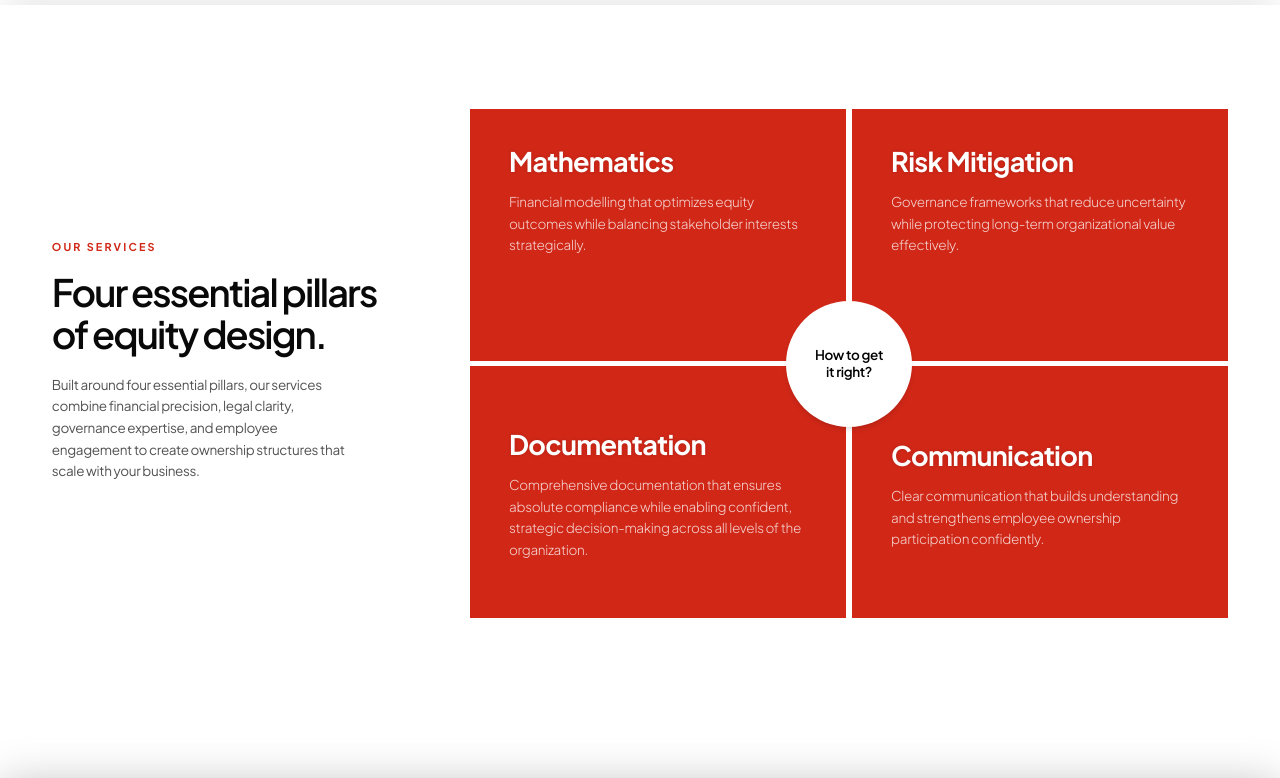
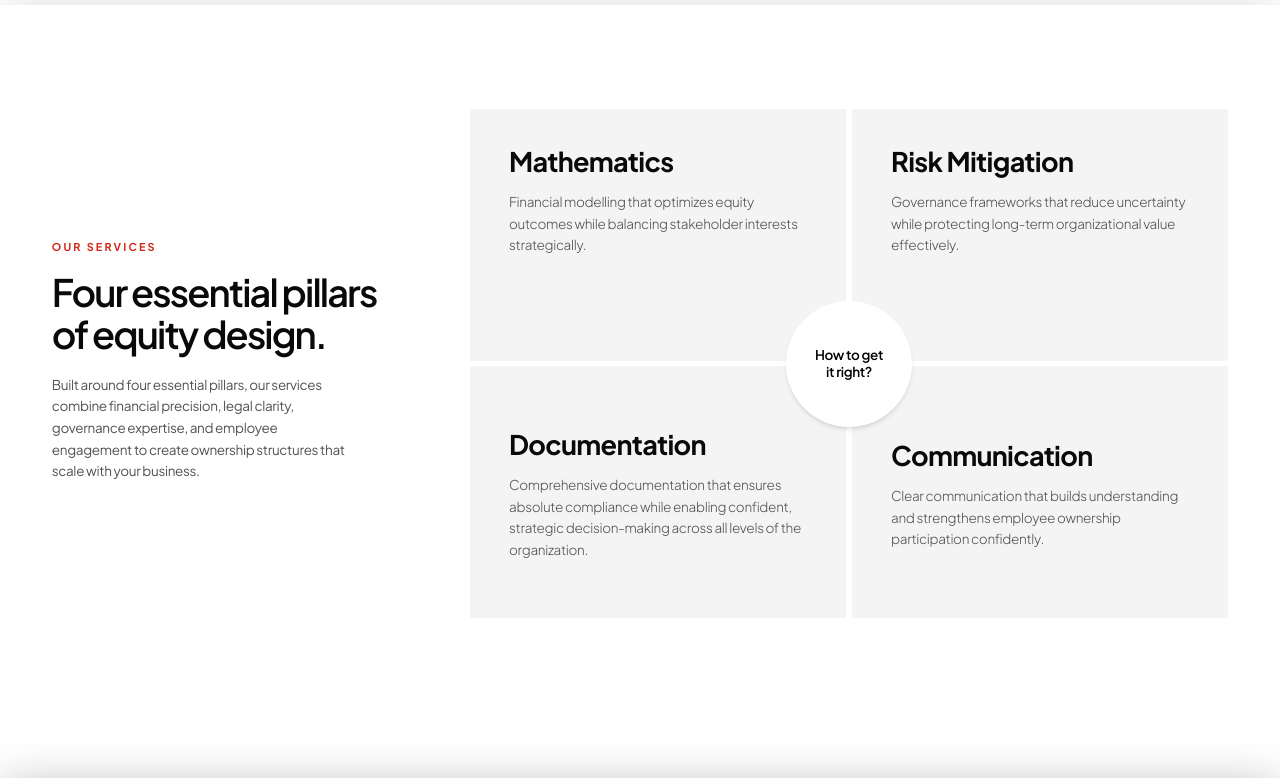
Before and after one commit to ParvMarwaha/veritas-8, a Next.js app: page / in a window 1280 px wide. Shown: the part 722-1500 px from the top of the page. Built offline with nearby package versions, Linux system fonts and the light colour scheme.

Commit message:
update 2

```diff
--- a/src/components/InsightsSection.tsx
+++ b/src/components/InsightsSection.tsx
@@ -125,7 +125,7 @@ export function InsightsSection() {
               whileInView={{ opacity: 1, y: 0 }}
               viewport={{ once: true, margin: "-100px" }}
               transition={{ delay: 0.2 + (idx * 0.15), duration: 0.8, ease: [0.19, 1, 0.22, 1] }}
-              className="flex flex-col group cursor-pointer h-full transition-transform duration-700 ease-[cubic-bezier(0.19,1,0.22,1)] hover:-translate-y-3"
+              className="flex flex-col group cursor-pointer h-full"
             >
               {/* Top Block: Fixed height on desktop aligns the titles */}
               <div className="flex flex-col lg:h-[220px] mb-8 lg:mb-0">
@@ -134,26 +134,26 @@ export function InsightsSection() {
                   whileInView={{ scaleX: 1 }}
                   viewport={{ once: true }}
                   transition={{ delay: 0.3 + (idx * 0.15), duration: 1, ease: "easeOut" }}
-                  className="w-full h-[1.5px] bg-white/20 mb-8 group-hover:bg-[#D02717] group-hover:scale-y-[2] transition-all duration-500 origin-left"
+                  className="w-full h-[1.5px] bg-white/20 mb-8 group-hover:bg-[#D02717] transition-colors duration-700"
                 />
-                <h3 className="text-xl lg:text-[24px] font-medium tracking-tight leading-[1.3] text-white/90 group-hover:text-[#D02717] transition-all duration-500 pr-4 group-hover:translate-x-3">
+                <h3 className="text-xl lg:text-[24px] font-medium tracking-tight leading-[1.3] text-white/90 group-hover:text-white transition-colors duration-700 pr-4">
                   {item.title}
                 </h3>
               </div>
 
               {/* Description Text */}
-              <p className="text-[14px] text-white/50 leading-[1.8] group-hover:text-white/80 transition-colors duration-500">
+              <p className="text-[14px] text-white/50 leading-[1.8] group-hover:text-white/70 transition-colors duration-700">
                 {item.description}
               </p>
 
               {/* Image pushed to the bottom */}
-              <div className="w-full aspect-square bg-[#111111] overflow-hidden relative mt-12 lg:mt-auto shadow-lg">
-                <div className="absolute inset-0 bg-black/40 group-hover:bg-transparent transition-colors duration-700 z-10 pointer-events-none" />
+              <div className="w-full aspect-square bg-[#111111] overflow-hidden relative mt-12 lg:mt-auto">
+                <div className="absolute inset-0 bg-black/40 group-hover:bg-black/0 transition-colors duration-700 z-10 pointer-events-none" />
 
                 <img
                   src={item.img}
                   alt={item.title}
-                  className="w-full h-full object-cover opacity-90 group-hover:opacity-100 group-hover:scale-[1.12] group-hover:rotate-1 transition-all duration-1000 ease-[cubic-bezier(0.19,1,0.22,1)]"
+                  className="w-full h-full object-cover opacity-80 group-hover:opacity-100 group-hover:scale-105 transition-all duration-700 ease-out"
                 />
               </div>
             </motion.div>
--- a/src/components/ServicesSection.tsx
+++ b/src/components/ServicesSection.tsx
@@ -53,11 +53,11 @@ function ServiceCard({ card, index }: { card: { title: string; desc: string }, i
   return (
     <div
       onMouseMove={handleMouseMove}
-      className={`group relative bg-[#D02717] text-white px-8 lg:px-12 py-8 lg:py-10 h-[240px] lg:h-[280px] flex flex-col ${config.textPos} overflow-hidden cursor-pointer transition-transform duration-700 hover:z-20 hover:shadow-[0_20px_50px_rgba(0,0,0,0.3)]`}
+      className={`group relative bg-[#F4F4F5] px-8 lg:px-12 py-8 lg:py-10 h-[240px] lg:h-[280px] flex flex-col ${config.textPos} overflow-hidden cursor-pointer transition-transform duration-700 hover:z-20 hover:shadow-[0_20px_50px_rgba(0,0,0,0.2)]`}
     >
       {/* 1. High Impact Geometric Sweep Fill from Center Circle */}
       <div
-        className={`absolute ${config.sweepPos} w-[300%] aspect-square bg-[#090909] rounded-full transition-transform duration-700 ease-[cubic-bezier(0.19,1,0.22,1)] scale-0 group-hover:scale-100 z-0 will-change-transform transform-gpu`}
+        className={`absolute ${config.sweepPos} w-[300%] aspect-square bg-[#111111] rounded-full transition-transform duration-700 ease-[cubic-bezier(0.19,1,0.22,1)] scale-0 group-hover:scale-100 z-0 will-change-transform transform-gpu`}
       />
 
       {/* 2. Spotlight Hover Effect (Stronger) */}
@@ -76,10 +76,10 @@ function ServiceCard({ card, index }: { card: { title: string; desc: string }, i
 
       {/* 3. Content wrapper (Pushed to safe corners) */}
       <div className={`relative z-10 transform transition-transform duration-700 ease-[cubic-bezier(0.19,1,0.22,1)] ${index >= 2 ? 'group-hover:translate-y-1' : 'group-hover:-translate-y-1'} group-hover:scale-[1.01] flex flex-col items-start text-left will-change-transform transform-gpu`}>
-        <h3 className="text-[24px] lg:text-[30px] font-bold mb-3 tracking-tight drop-shadow-sm transition-colors duration-700 group-hover:text-[#F7F5F2]">
+        <h3 className="text-[24px] lg:text-[30px] font-bold mb-3 tracking-tight text-[#090909] group-hover:text-white transition-colors duration-700">
           {card.title}
         </h3>
-        <p className="text-[14px] lg:text-[15px] leading-[1.6] text-white/80 max-w-[340px] font-light transition-colors duration-700 group-hover:text-white group-hover:drop-shadow-md">
+        <p className="text-[14px] lg:text-[15px] leading-[1.6] text-[#090909]/70 max-w-[340px] font-light transition-colors duration-700 group-hover:text-white/80">
           {card.desc}
         </p>
       </div>
```
